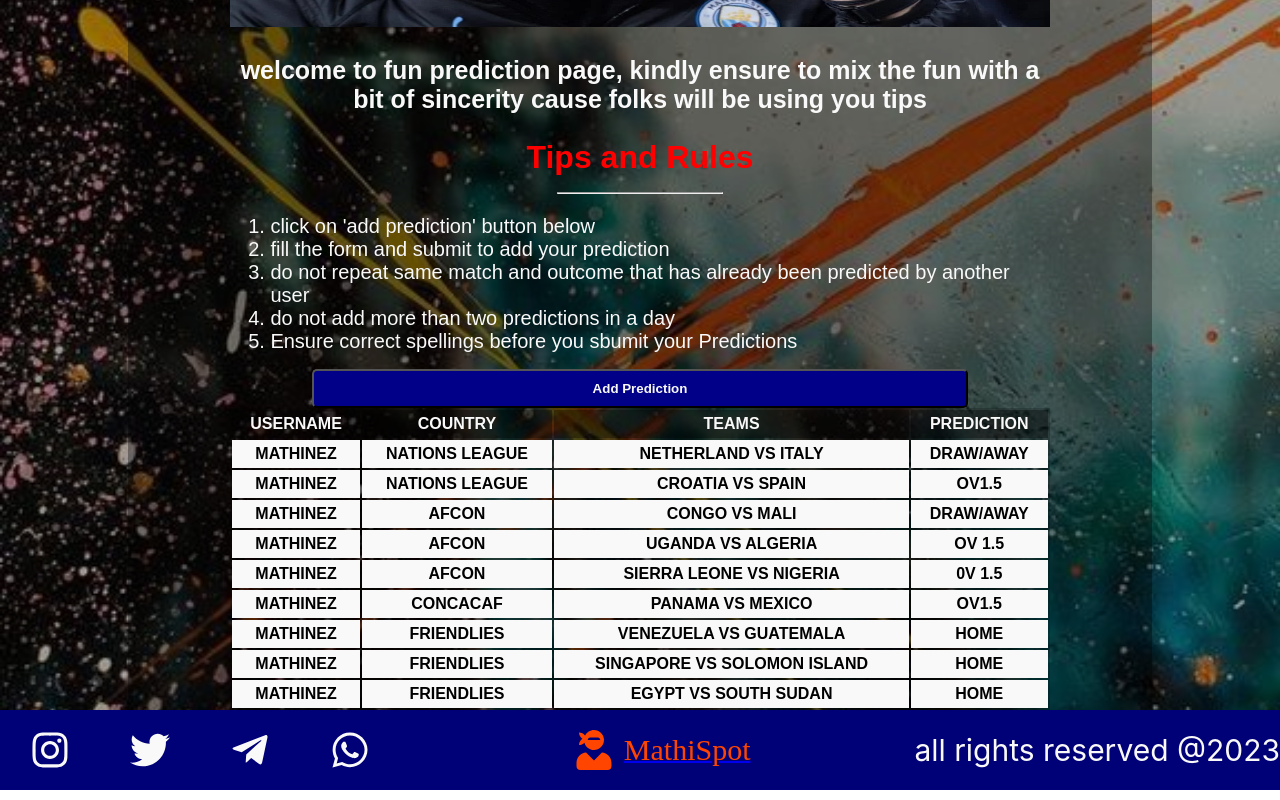
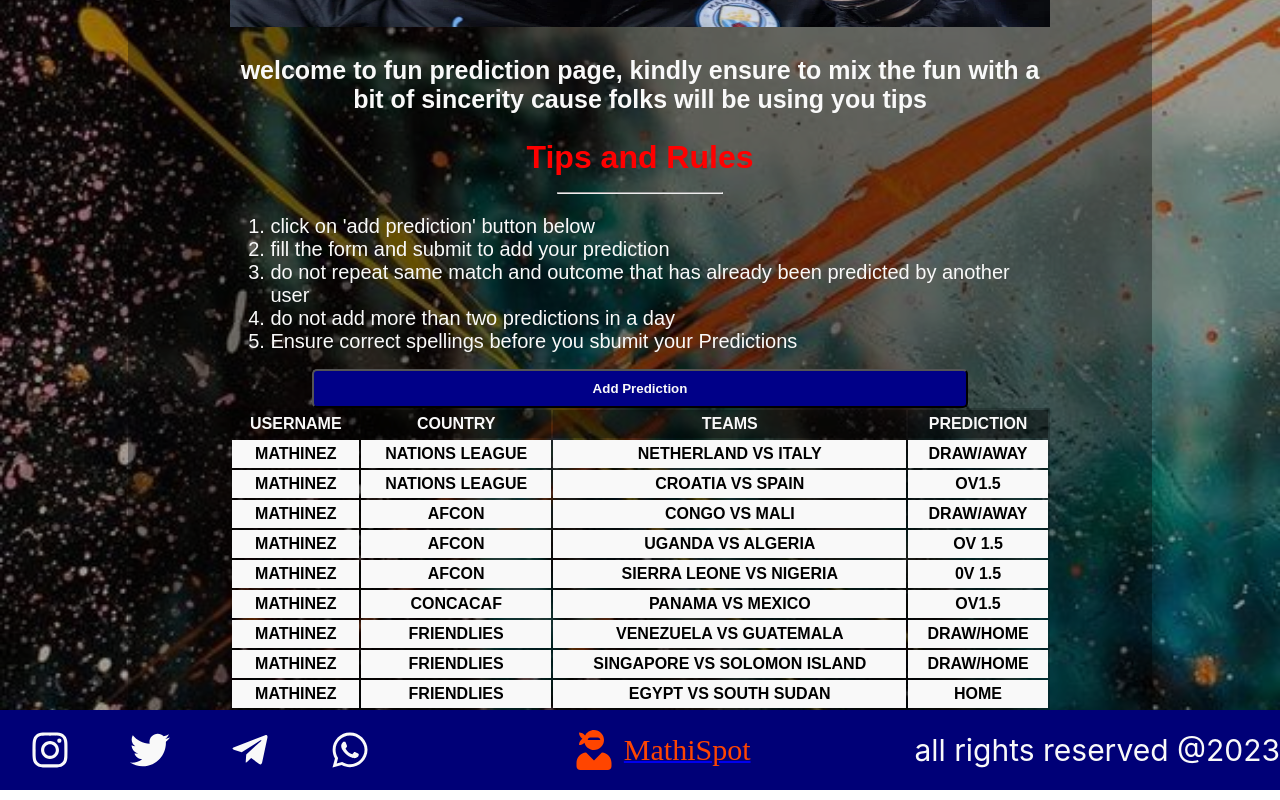
Before and after one commit to mathinez94/mathispot, a React (Create React App) app: page /predictions in a window 1280 px wide. Shown: the part 307-1107 px from the top of the page. Built offline with nearby package versions, Linux system fonts and the light colour scheme.

Commit message:
updated prediction

```diff
--- a/src/pages/predictions/Predictions.jsx
+++ b/src/pages/predictions/Predictions.jsx
@@ -12,8 +12,8 @@ const Predictions = () => {
     {  username: 'Mathinez', country: 'afcon', teams: 'uganda vs algeria', prediction: 'ov 1.5'},
     {  username: 'Mathinez', country: 'afcon', teams: 'Sierra Leone vs nigeria', prediction: '0v 1.5'},
     {  username: 'Mathinez', country: 'concacaf', teams: 'panama vs mexico', prediction: 'ov1.5'},
-    {  username: 'Mathinez', country: 'friendlies', teams: 'venezuela vs guatemala', prediction: 'home'},
-    {  username: 'Mathinez', country: 'friendlies', teams: 'singapore vs solomon island', prediction: 'home'},
+    {  username: 'Mathinez', country: 'friendlies', teams: 'venezuela vs guatemala', prediction: 'draw/home'},
+    {  username: 'Mathinez', country: 'friendlies', teams: 'singapore vs solomon island', prediction: 'draw/home'},
     {  username: 'Mathinez', country: 'friendlies', teams: 'egypt vs south sudan', prediction: 'home'}
   ]);
 
```
